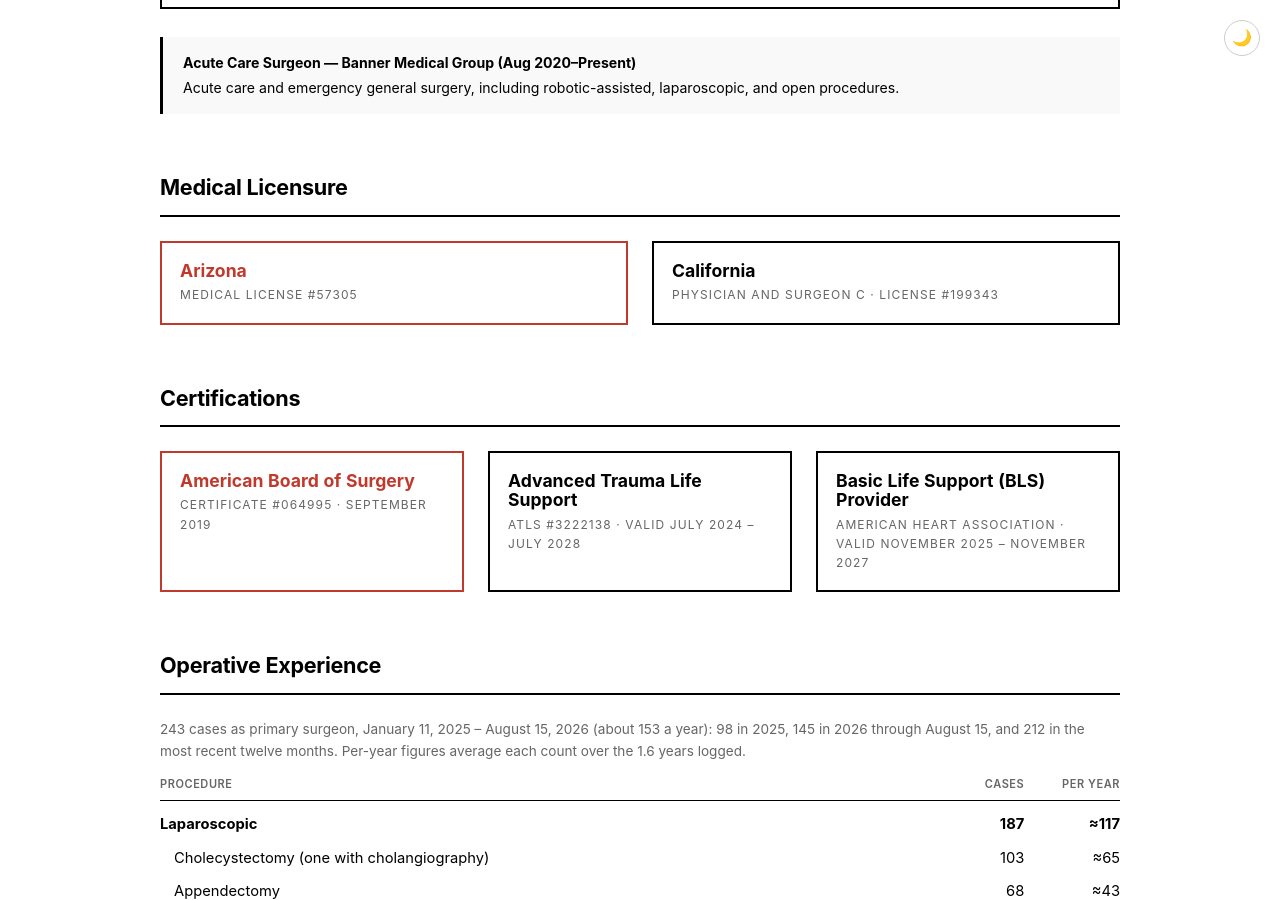
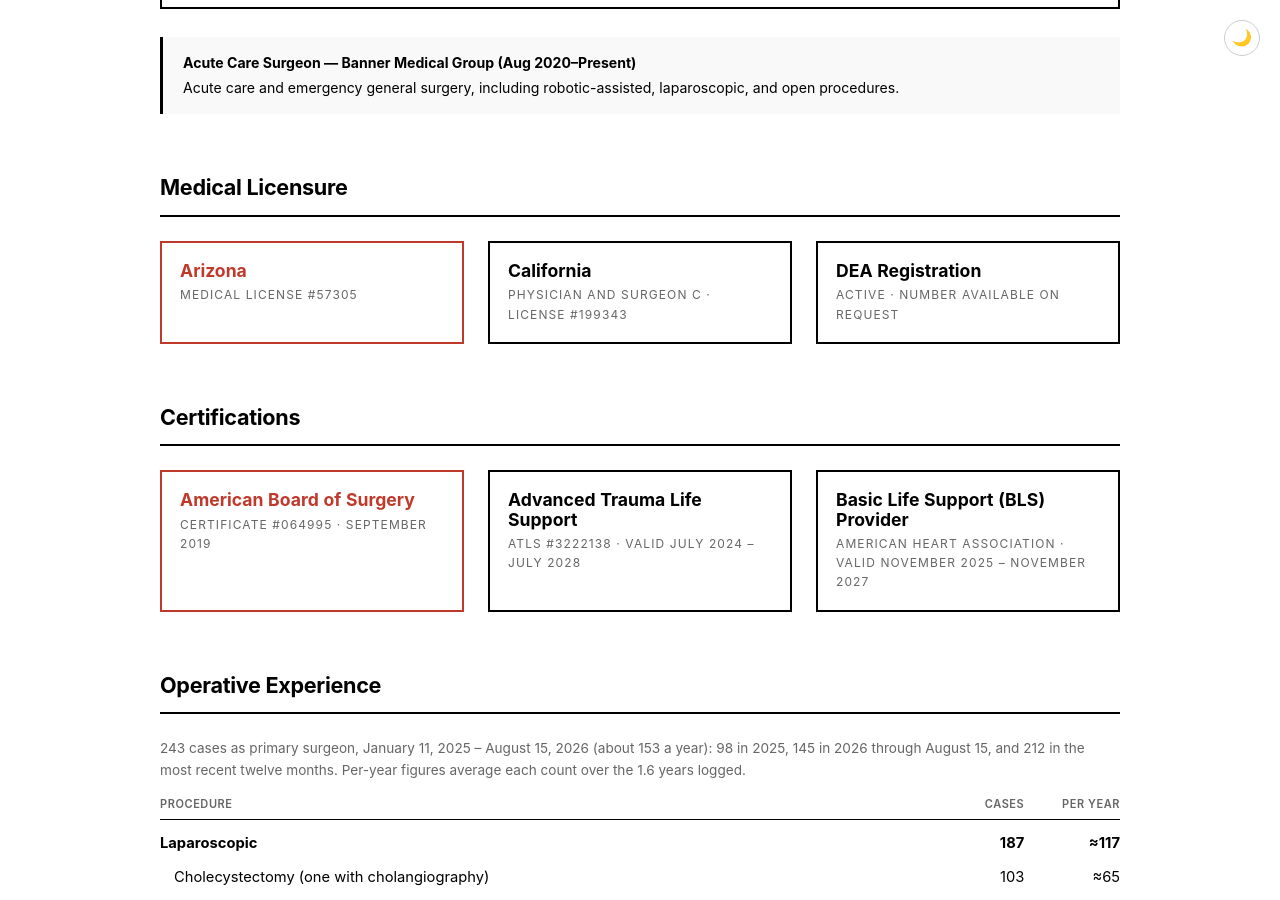
Before and after one commit to kambiz/kambiz.github.io, a Jekyll site: the page built from cv/index.html, in a window 1280 px wide and 900 px high, scrolled down 847 px. Built offline with Jekyll 4.4.1, drawn with Linux system fonts in a browser that asks for light colours.

Commit message:
CV: list an active DEA registration (number on request), page and PDF (#30)
The number itself stays out of the repo. PDF rebuilt.


Claude-Session: https://claude.ai/code/session_01R6CWWxfPww3NUGdKi2WSr4

Co-authored-by: Claude <noreply@anthropic.com>

```diff
--- a/cv/index.html
+++ b/cv/index.html
@@ -283,6 +283,10 @@ canvas { max-width:100%; display:block; }
   <div class="stat-card" style="flex:1 1 200px; padding:18px; text-align:left;">
     <div class="value" style="font-size:1.1em;">California</div>
     <div class="label">Physician and Surgeon C &middot; License #199343</div>
+  </div>
+  <div class="stat-card" style="flex:1 1 200px; padding:18px; text-align:left;">
+    <div class="value" style="font-size:1.1em;">DEA Registration</div>
+    <div class="label">Active &middot; number available on request</div>
   </div>
 </div>
 
--- a/tools/cv-pdf/cv.html
+++ b/tools/cv-pdf/cv.html
@@ -152,6 +152,11 @@ p.updated { margin-top: 12pt; text-align: right; font-size: 8.5pt; font-style: i
       <span class="what"><strong>California</strong> · Physician and Surgeon C · License #199343</span>
     </div>
   </div>
+  <div class="entry">
+    <div class="row">
+      <span class="what"><strong>DEA Registration</strong> · Active · number available on request</span>
+    </div>
+  </div>
 </section>
 
 <section>
```
Also changed, not shown: CLAUDE.md (+2 -1 lines), 2 other files.
